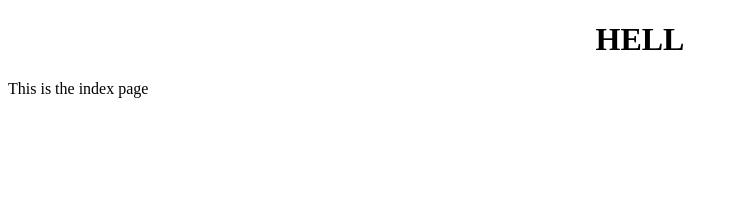
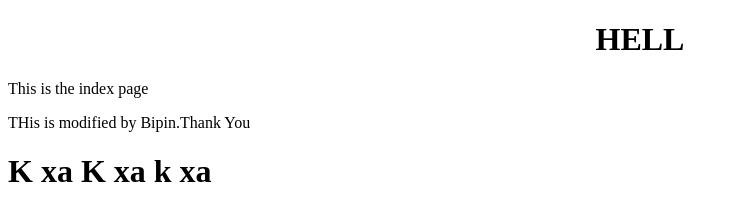
Before and after one commit to Sushanmah/WedD_sush, a plain HTML site: page index.html in a window 1280 px wide. Shown: the whole page, without its empty margins (0-738 px from the left). Drawn offline with Linux system fonts and the light colour scheme.

Commit message:
Done By Bipin

```diff
--- a/index.html
+++ b/index.html
@@ -6,5 +6,7 @@
 <body>
 	<center><h1>HELL</h1></center>
 	<p>This is the index page</p>
+	<div class="sushn">THis is modified by Bipin.Thank You</div>
+	<h1>K xa K xa k xa</h1>
 </body>
 </html>
```
